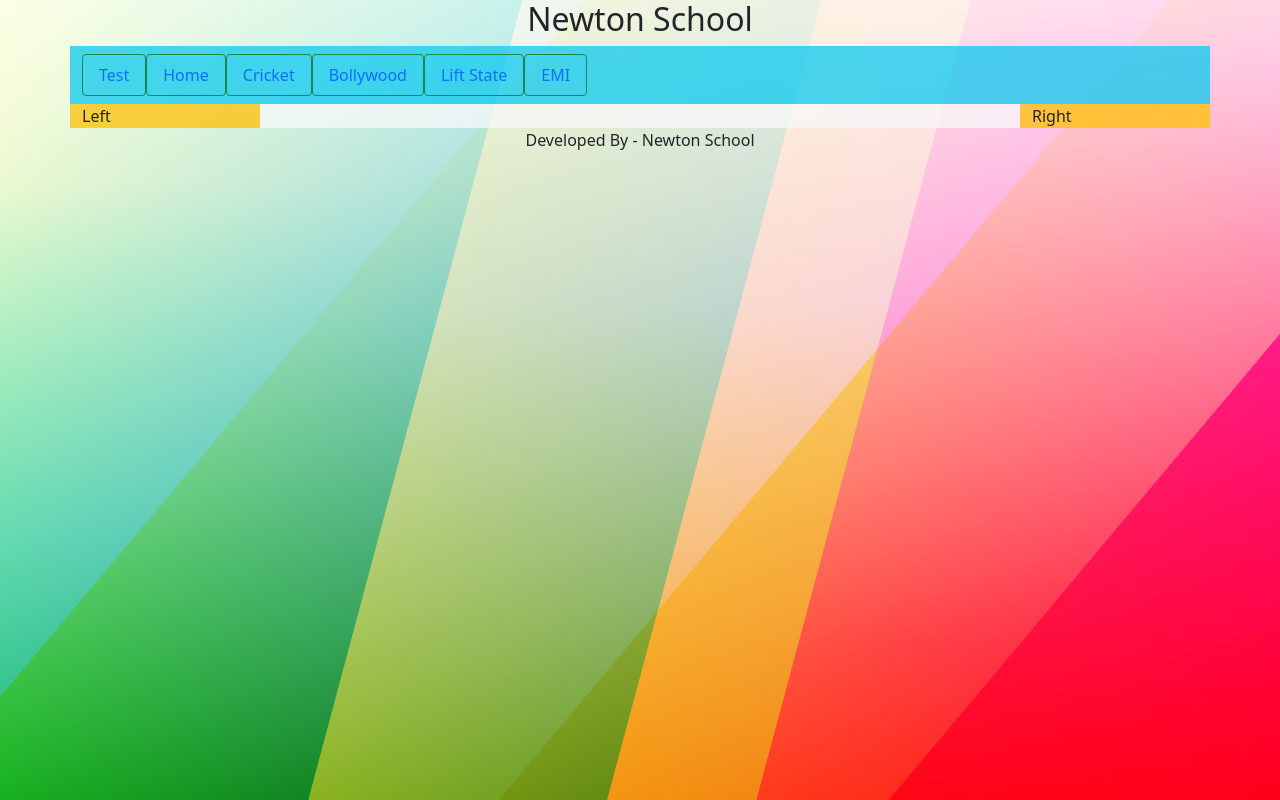
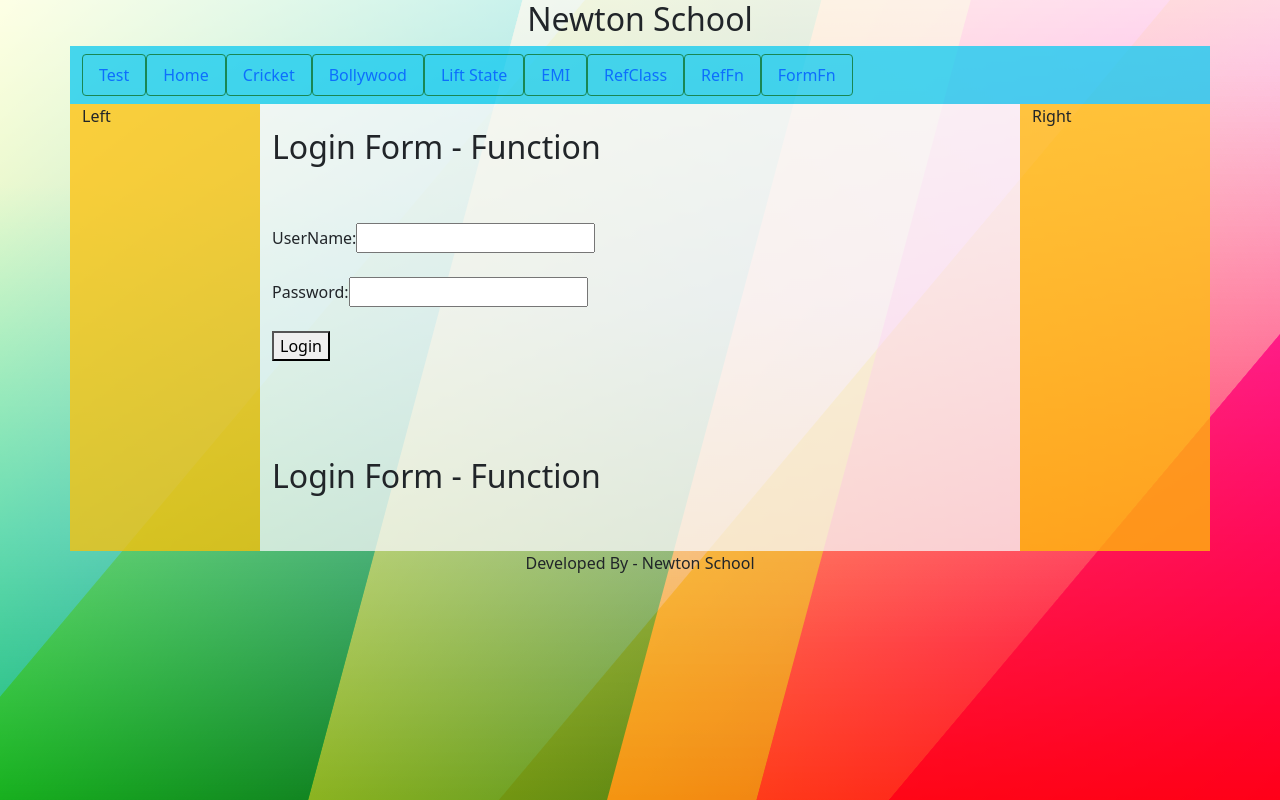
Before and after one commit to PreranaMalge/neutron_react, a React (Create React App) app: page /reffn in a window 1280 px wide. Built offline with nearby package versions, Linux system fonts and the light colour scheme.

Commit message:
12th May 2022

```diff
--- a/src/App.js
+++ b/src/App.js
@@ -9,6 +9,13 @@
 import Bollywood from './Bollywood';
 import LiftState from './LiftState';
 import EMI from './EMI/EMI';
+
+import RefClass from './RefClass'
+import RefFn from './RefFn';
+import FormFn from './FormFn';
+
+
+
 
 import Header from './common/Header';
 import Menubar from './common/Menubar';
@@ -32,6 +39,9 @@
               <Route path='/bollywood' element={<Bollywood/>}/>
               <Route path='/liftstate' element={<LiftState/>}/>
               <Route path='/emi' element={<EMI/>}/>
+              <Route path='/refclass' element={<RefClass/>}/>
+              <Route path='/reffn' element={<RefFn/>}/>
+              <Route path='/formfn' element={<FormFn/>}/>
             </Routes>
           </div>
           <Right/>
--- /dev/null
+++ b/src/FormFn.js
@@ -0,0 +1,61 @@
+import React,{useState} from "react";
+
+const FormFn = ()=>{
+    const [username,setUsername] = useState('');
+    const [email,setEmail] = useState('');
+    const [password,setPassword] = useState('');
+    const [formStatus,setFormStatus] = useState(false);
+
+    const handleSubmit = (event) =>{
+        event.preventDefault();
+        console.log('form submit clicked...');
+        console.log('FormData',username,email,password);
+        setFormStatus(true);
+        //api calls
+        setUsername('');
+        setEmail('');
+        setPassword('');
+    }
+
+    const input_username = (event)=>{
+        console.log('input username',event.target.value);
+        setUsername(event.target.value);
+    }
+    const input_email = (event)=>{
+        console.log('input email',event.target.value);
+        setEmail(event.target.value);
+    }
+    const input_password = (event)=>{
+        console.log('input password',event.target.value);
+        setPassword(event.target.value);
+    }
+
+    return(
+        <>
+        <br></br><br></br>
+        <h2>Registration Form</h2>
+        <form>
+            Name:
+            <input type="text" name="username" onChange={input_username} value={username} />
+            <br></br>
+            Email:
+            <input type="email" name="email" onChange={input_email} value={email} />
+            <br></br>
+            Password:
+            <input type="password" name="password" onChange={input_password} value={password} />
+            <br></br>
+            <button type="submit" onClick={handleSubmit}>Register</button>
+            </form>
+            <br></br>
+            {formStatus && <div>Form submitted Successfully...</div>}
+            <br></br>
+
+
+
+
+
+        </>
+    )
+
+}
+export default FormFn;
--- /dev/null
+++ b/src/RefClass.js
@@ -0,0 +1,43 @@
+import React,{createRef} from "react";
+
+class RefClass extends React.Component{
+    constructor(){
+        super();
+        this.inputRef1 = createRef();
+        this.inputRef2 = React.createRef();
+        this.outRef1 = React.createRef();
+
+    }
+    handleSubmit = ()=>{
+        console.log('handle submit triggered...');
+        console.log(this.inputRef1.current.value);
+        console.log(this.inputRef2.current.value);
+        this.outRef1.current.innerHTML = this.inputRef1.current.value + this.inputRef2.current.value;
+        //call api
+    }
+    render(){
+        return(
+            <>
+            <br></br><br></br>
+            <h2>Login Form</h2>
+            <br></br><br></br>
+            UserName:
+            <input type="text" ref={this.inputRef1}/>
+            <br></br><br></br>
+            Password:
+            <input type="password" ref={this.inputRef2}/>
+            <br></br><br></br>
+            <button onClick={this.handleSubmit}>Login</button>
+            <br></br><br></br>
+
+
+            </>
+        )
+
+    }
+}
+export default RefClass
+
+
+//uncontrolled Compoent
+//controlled compoent
--- /dev/null
+++ b/src/RefFn.js
@@ -0,0 +1,44 @@
+import React,{useRef} from "react";
+import RefFnChild from "./RefFnChild";
+
+const RefFn = ()=>{
+    const inputRef1 = useRef();
+    const inputRef2 = useRef();
+    const outRef1 = useRef();
+    const childRef = useRef();
+
+    const handleSubmit = () =>{
+        console.log('handle submit triggered...');
+        console.log(inputRef1.current.value);
+        console.log(inputRef2.current.value);
+        outRef1.current.innerHTML = inputRef1.current.value + inputRef2.current.value;
+        childRef.current.innerHTML = inputRef1.current.value + inputRef2.current.value;
+
+    }
+
+    return(
+        <>
+        <br></br>
+            <h2>Login Form - Function</h2>
+            <br></br><br></br>
+            UserName:
+            <input type="text" ref={inputRef1}/>
+            <br></br><br></br>
+            Password:
+            <input type="password" ref={inputRef2}/>
+            <br></br><br></br>
+            <button onClick={handleSubmit}>Login</button>
+            <br></br><br></br>
+
+
+            <div ref={outRef1}></div>
+            <br></br><br></br>
+
+            <RefFnChild name = "Ref fn child example" ref={childRef}/>
+            <br></br><br></br>
+
+        </>
+    )
+
+}
+export default RefFn;
--- /dev/null
+++ b/src/RefFnChild.js
@@ -0,0 +1,12 @@
+import React,{useRef,forwardRef} from "react";
+const  RefFnChild = (props,ref) =>{
+    return(
+        <>
+        <br></br>
+        <h2>Login Form - Function</h2>
+        <div ref={ref}></div>
+
+        </>
+    )
+}
+export default forwardRef(RefFnChild);
--- a/src/common/Menubar.js
+++ b/src/common/Menubar.js
@@ -14,6 +14,9 @@
                     <Link to='/bollywood' className='nav-link btn btn-outline-success'>Bollywood</Link>
                     <Link to='/liftstate' className='nav-link btn btn-outline-success'>Lift State</Link>
                     <Link to='/emi' className='nav-link btn btn-outline-success'>EMI</Link>
+                    <Link to='/refclass' className='nav-link btn btn-outline-success'>RefClass</Link>
+                    <Link to='./reffn' className='nav-link btn btn-outline-success'>RefFn</Link>
+                    <Link to='./formfn' className='nav-link btn btn-outline-success'>FormFn</Link>
                 </Navbar>
             </div>
             </div>
```
